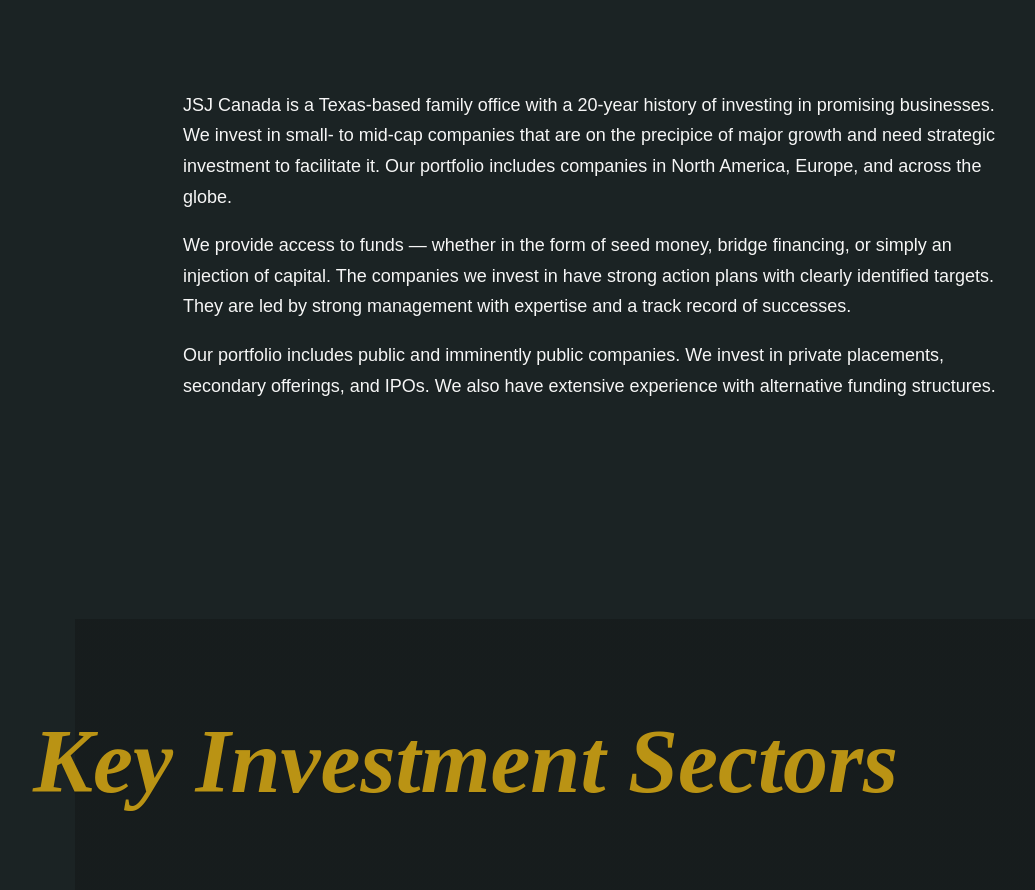
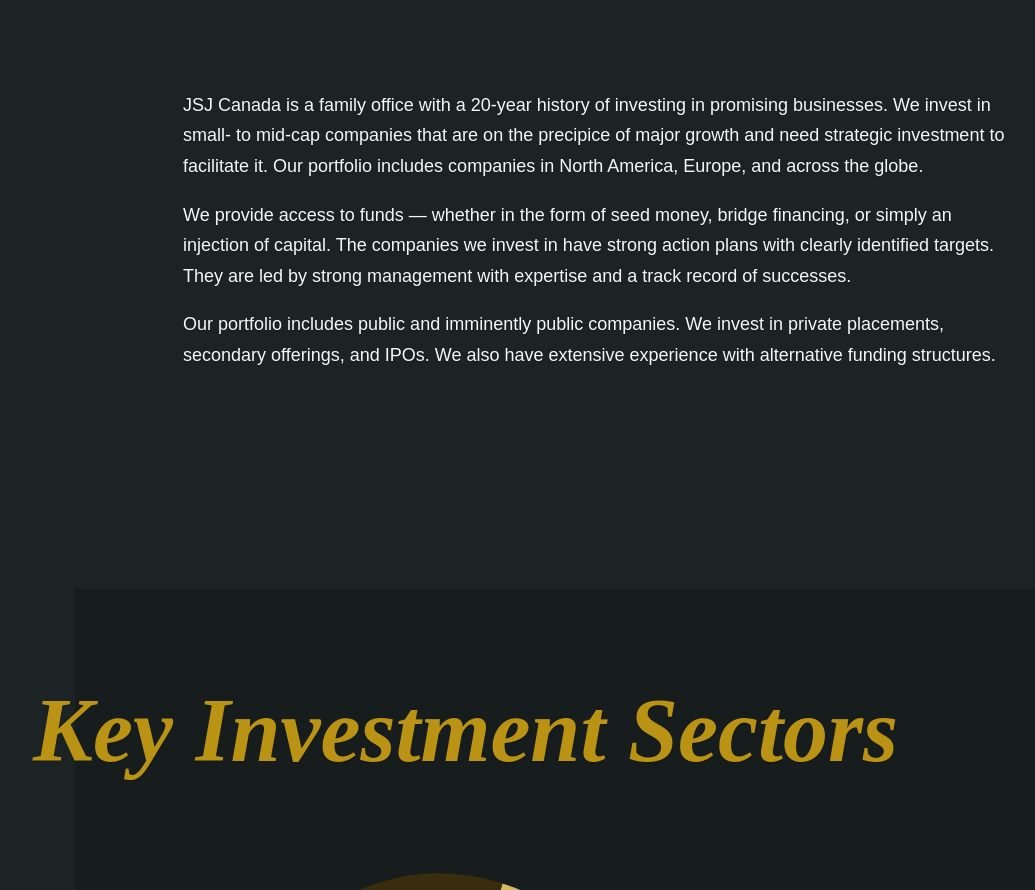
Before and after one commit to andreamayhirji/JSJ-website-Canada, a website: page index.html in a window 1280 px wide. Shown: the part 1107-1997 px from the top of the page, without its empty margins (117-1152 px from the left). Drawn offline with Linux system fonts and the light colour scheme; a web font is replaced by a local one.

Commit message:
minor copy edit fix

```diff
--- a/index.html
+++ b/index.html
@@ -26,7 +26,7 @@
       </div>
       <div class="section-1-content">
         <p>
-          JSJ Canada is a Texas-based family office with a 20-year history of investing in promising businesses. We invest in small- to mid-cap companies that are on the precipice of major growth and need strategic investment to facilitate it. Our portfolio includes companies in North America, Europe, and across the globe.</p>
+          JSJ Canada is a family office with a 20-year history of investing in promising businesses. We invest in small- to mid-cap companies that are on the precipice of major growth and need strategic investment to facilitate it. Our portfolio includes companies in North America, Europe, and across the globe.</p>
         <p>
           We provide access to funds — whether in the form of seed money, bridge financing, or simply an injection of capital. The companies we invest in have strong action plans with clearly identified targets. They are led by strong management with expertise and a track record of successes.</p>
         <p>
```
